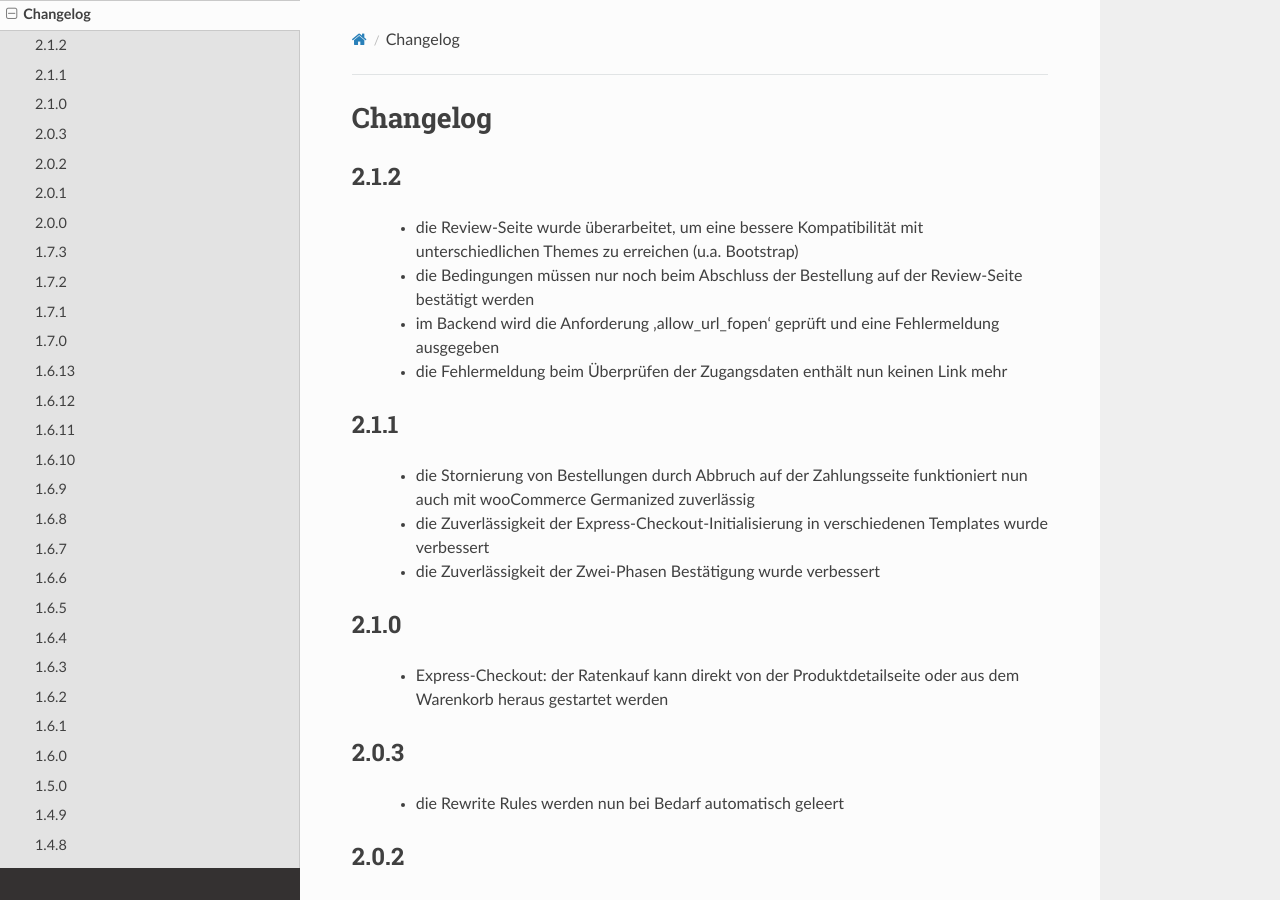
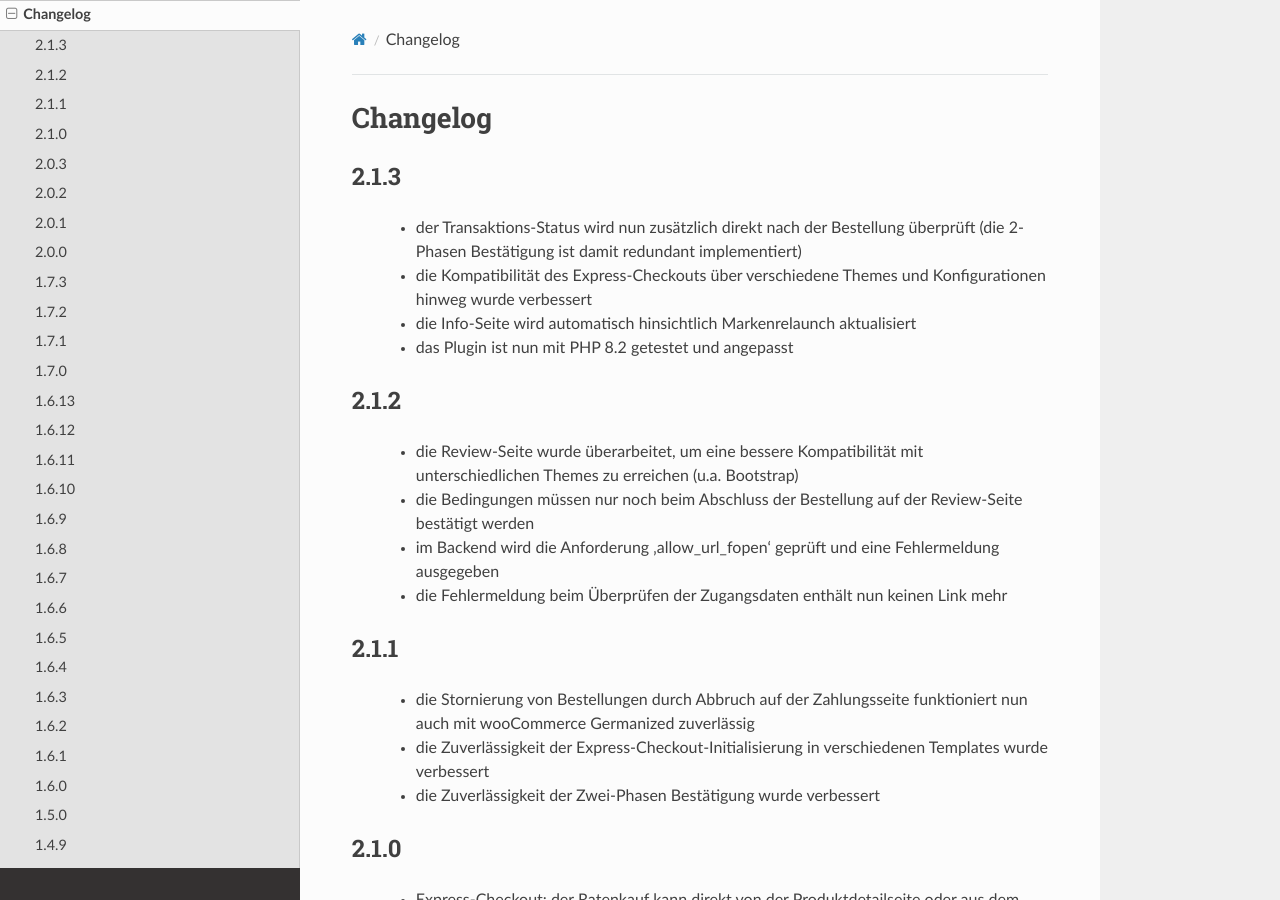
Before and after one commit to teambank/ratenkaufbyeasycredit-plugin-woocommerce, a Sphinx documentation site: the page built from docs/source/changelog.rst, in a window 1280 px wide and 900 px high. Built offline with Sphinx 7.4.7 and the Read the Docs theme 2.0.0, drawn with Linux system fonts in a browser that asks for light colours; some of the changed text lies outside the part shown.

```diff
--- a/composer.json
+++ b/composer.json
@@ -13,7 +13,7 @@
   ],
   "type": "wordpress-plugin",
   "require": {
-    "netzkollektiv/ratenkaufbyeasycredit-api-v3-php": "1.3.6",
+    "netzkollektiv/ratenkaufbyeasycredit-api-v3-php": "1.3.7",
     "guzzlehttp/psr7": "1.8.2"
   },
   "require-dev": {
--- a/docs/source/changelog.rst
+++ b/docs/source/changelog.rst
@@ -1,5 +1,13 @@
 Changelog
 =========
+
+2.1.3
+-----
+
+- der Transaktions-Status wird nun zusätzlich direkt nach der Bestellung überprüft (die 2-Phasen Bestätigung ist damit redundant implementiert)
+- die Kompatibilität des Express-Checkouts über verschiedene Themes und Konfigurationen hinweg wurde verbessert
+- die Info-Seite wird automatisch hinsichtlich Markenrelaunch aktualisiert
+- das Plugin ist nun mit PHP 8.2 getestet und angepasst
 
 2.1.2
 -----
--- a/docs/source/conf.py
+++ b/docs/source/conf.py
@@ -20,13 +20,13 @@
 # -- Project information -----------------------------------------------------
 
 project = u'easyCredit-Ratenkauf für WooCommerce'
-copyright = u'2022, NETZKOLLEKTIV GmbH'
+copyright = u'2023, NETZKOLLEKTIV GmbH'
 author = u'Teambank AG'
 
 # The short X.Y version
 version = u''
 # The full version, including alpha/beta/rc tags
-release = u'2.1.2'
+release = u'2.1.3'
 
 # -- General configuration ---------------------------------------------------
 
--- a/package.json
+++ b/package.json
@@ -4,7 +4,6 @@
   "description": "",
   "main": "index.js",
   "devDependencies": {
-    "@ratenkaufbyeasycredit/easycredit-merchant-interface": "^1.1.1",
     "grunt": "^1.0.4",
     "grunt-contrib-copy": "^1.0.0",
     "grunt-contrib-cssmin": "^2.2.1",
```
Also changed, not shown: 5 other files.
